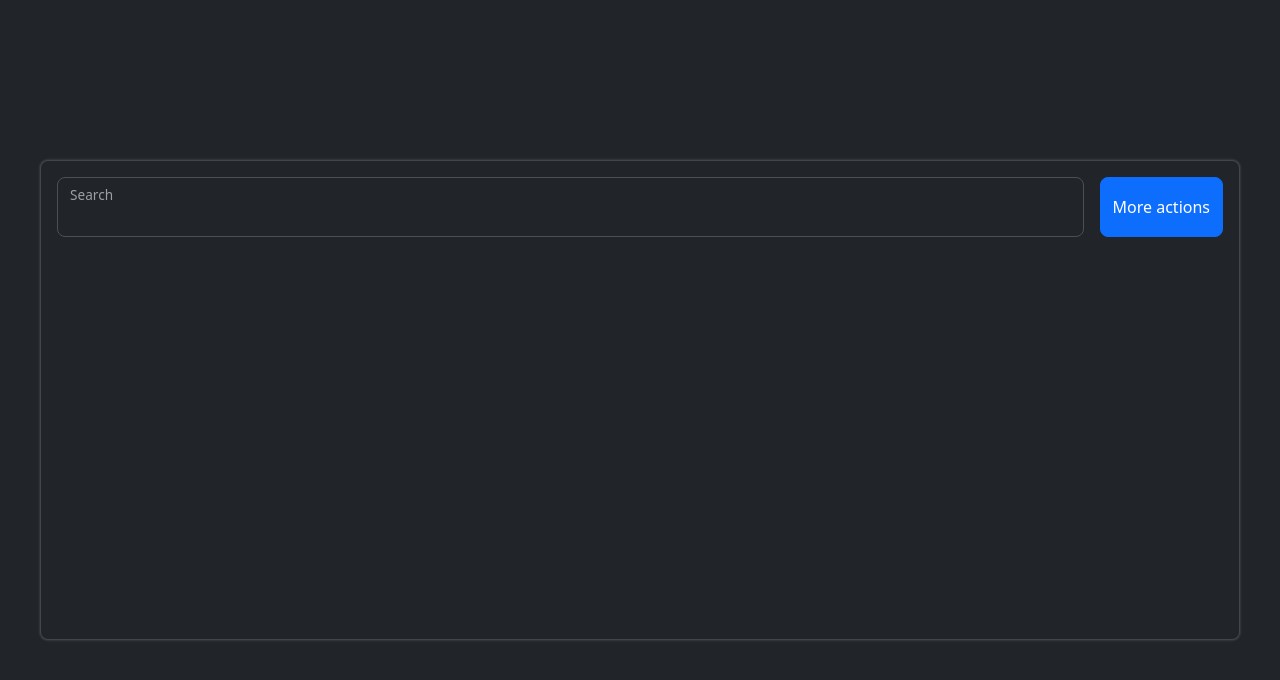
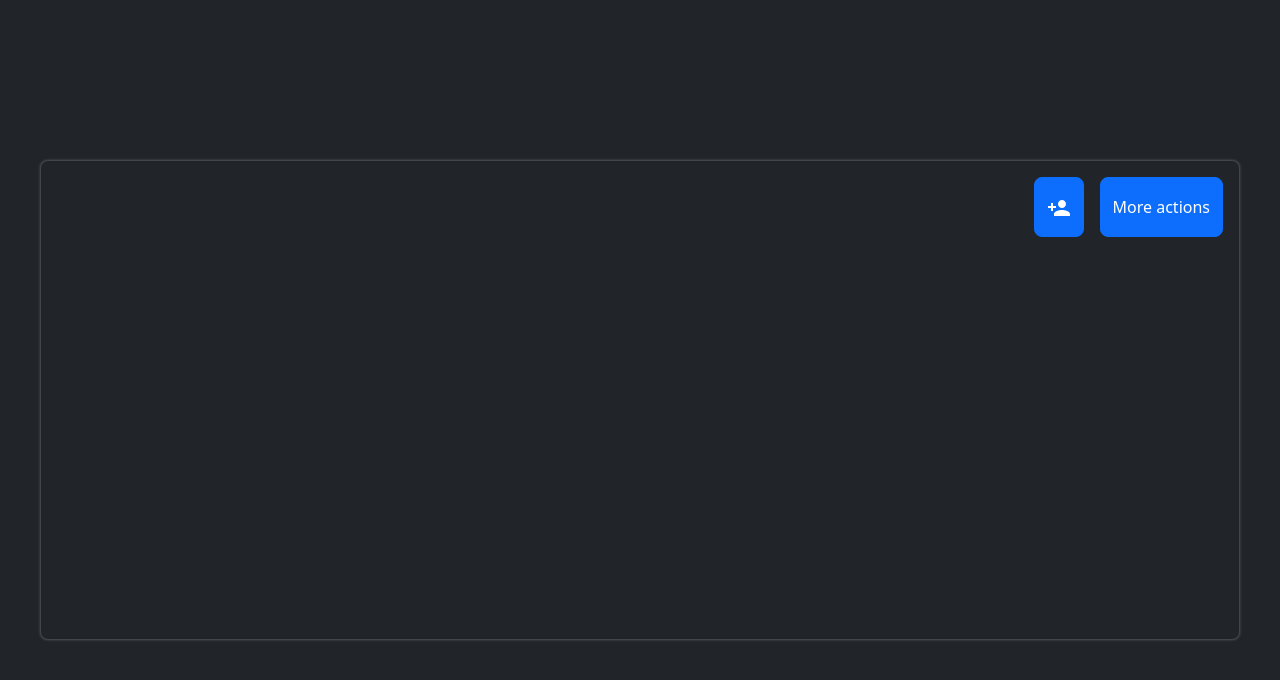
Before and after one commit to apollodaniel/nalov-chat-frontend, a React (Vite) app: page / in a window 1280 px wide. Shown: the top 680 px of the page. Built offline with nearby package versions, Linux system fonts and the light colour scheme; sample sign-in values are in the browser's storage.

Commit message:
Redesigned search on home

```diff
--- a/src/routes/home.tsx
+++ b/src/routes/home.tsx
@@ -8,7 +8,8 @@ import HomeTreeDotsPopup from '../components/home_three_dots_popup';
 import ChatListItem from '../components/chat_list_item';
 import UserListItem from '../components/user_list_item';
 import '../css/home.css';
-import { toast_error_messages } from '../utils/constants';
+import PersonAddIcon from '@mui/icons-material/PersonAdd';
+import CloseIcon from '@mui/icons-material/Close';
 
 function Home() {
 	// main page
@@ -59,16 +60,17 @@ function Home() {
 			}}
 		>
 			<div
-				className="d-flex flex-row gap-3 align-items-center justify-content-center"
+				className="d-flex flex-row gap-3 align-items-center justify-content-end"
 				style={{
 					height: '60px',
 				}}
 			>
-				<div className="form-floating w-100 h-100">
+				{focusedSearch ? (
+					<div className="d-flex flex-row align-items-center justify-content-end w-100 h-100 gap-3">
+						<div className="form-floating w-100">
 							<input
 								type="search"
-						className="form-control h-100"
-						onFocus={() => setFocusedSearch(true)}
+								className="form-control"
 								onChange={(event) => {
 									// setup timeout if it not exists
 									setSearch(event.target.value);
@@ -76,6 +78,21 @@ function Home() {
 							/>
 							<label>Search</label>
 						</div>
+						<button
+							className="btn btn-primary h-100"
+							onClick={() => setFocusedSearch(false)}
+						>
+							<CloseIcon />
+						</button>
+					</div>
+				) : (
+					<button
+						className="btn btn-primary h-100"
+						onClick={() => setFocusedSearch(true)}
+					>
+						<PersonAddIcon />
+					</button>
+				)}
 				<button
 					onClick={() => setMoreActionsPopupVisible(true)}
 					id="more-actions-button"
```
Lines whose indentation alone changed are shown as unchanged.
